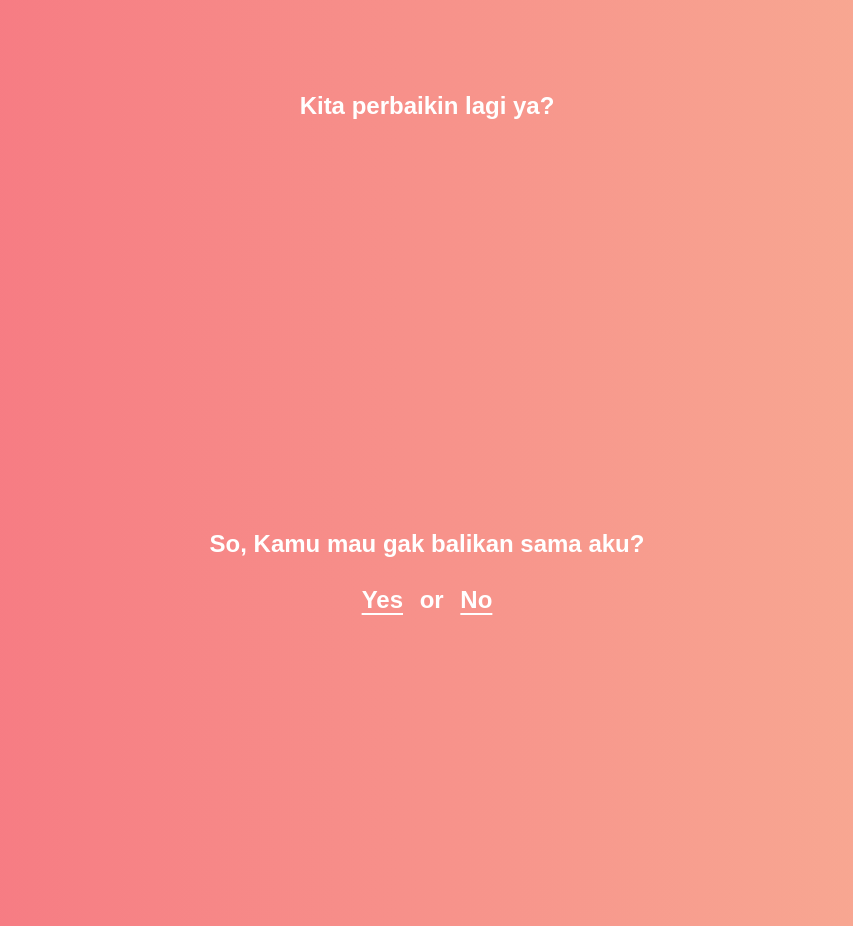
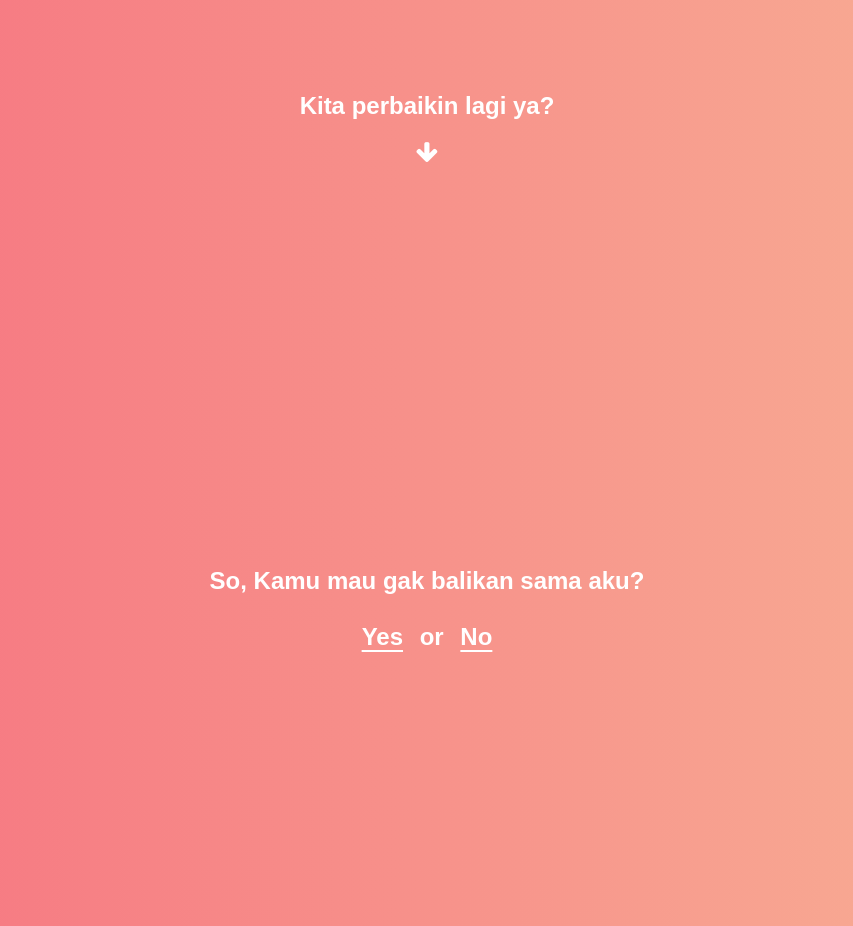
Before and after one commit to fadhlansyauqi/GBWB, a plain HTML site: page 2/index.html in a window 1280 px wide. Shown: the part 1700-2626 px from the top of the page, without its empty margins (213-1066 px from the left). Drawn offline with nearby package versions, Linux system fonts and the light colour scheme.

Commit message:
Add files via upload

```diff
--- a/2/index.html
+++ b/2/index.html
@@ -44,6 +44,9 @@
       <h2 class="sorry3" id="sorry3">
         Kita perbaikin lagi ya?
         <br />
+        <a href="#sorry4" class="nav-link page-scroll"
+          ><i class="fa fa-arrow-down"></i
+        ></a>
       </h2>
 
       <h2 class="sorry4" id="sorry4">
```
